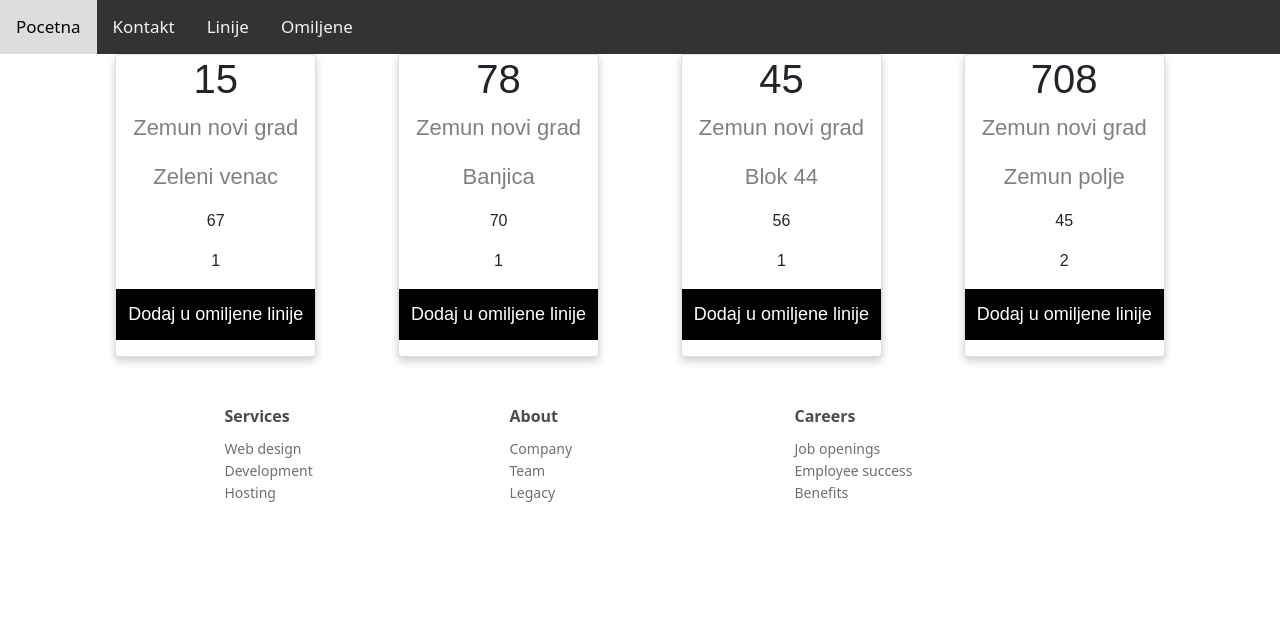
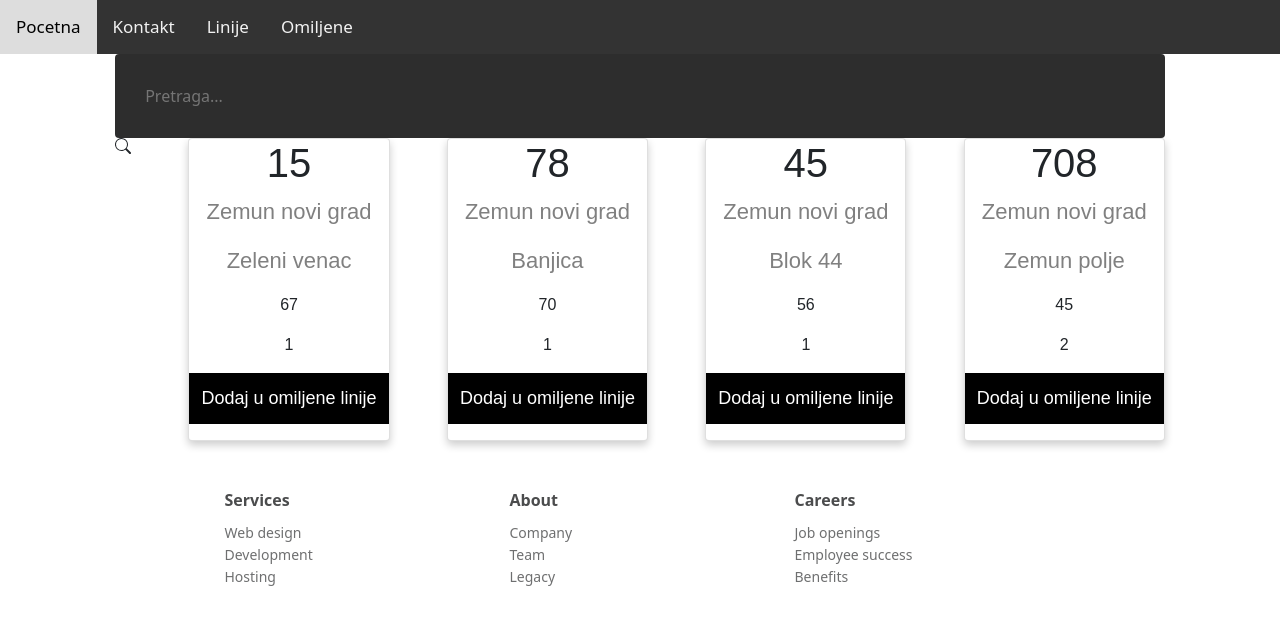
Before and after one commit to 9bobo4/gspReact, a React (Create React App) app: page /linije in a window 1280 px wide. Shown: the top 624 px of the page. Built offline with nearby package versions, Linux system fonts and the light colour scheme.

Commit message:
omoguceno pretrazivanje linija po pocetnoj ili krajnoj stanici

```diff
--- a/package.json
+++ b/package.json
@@ -10,6 +10,7 @@
     "react": "^18.1.0",
     "react-bootstrap": "^2.4.0",
     "react-dom": "^18.1.0",
+    "react-icons": "^4.4.0",
     "react-router-dom": "^6.3.0",
     "react-scripts": "5.0.1",
     "web-vitals": "^2.1.4"
--- a/src/App.js
+++ b/src/App.js
@@ -80,8 +80,6 @@ function izbaciIzOmiljenih(id){
 
 
 
-
-
   return (
 
 
--- a/src/komponente/Linije.jsx
+++ b/src/komponente/Linije.jsx
@@ -1,13 +1,26 @@
 import React from 'react'
 import LinijeKartica from './LinijeKartica';
+import {BsSearch} from "react-icons/bs"
+import { useState } from "react";
+function Linije({linije,dodajOmiljenu}) {
+    const [searchTerm, setSearchTerm] = useState('');
+    function handleInput(e){
+        setSearchTerm(e.target.value.toLowerCase() );
+        console.log(e.target.value);
+      }
 
-function Linije({linije,dodajOmiljenu}) {
 
   return (
+
     <div className='sveLinije'>
-      {linije.map((l)=>(<LinijeKartica key={l.id} linija={l} dodajOmiljenu={dodajOmiljenu} mod={1} ></LinijeKartica>))}
-
-
+    <input type="text" placeholder='Pretraga...' onChange={handleInput}></input>  <BsSearch />
+    {searchTerm=='' ?
+        linije.map((l)=>(<LinijeKartica key={l.id} linija={l} dodajOmiljenu={dodajOmiljenu} mod={1} ></LinijeKartica>))
+        :
+        linije
+        .filter((l)=> (l.pocetnaStanica.toLowerCase().includes(searchTerm) || l.krajnjaStanica.toLowerCase().includes(searchTerm)) )
+        .map((l)=>(<LinijeKartica key={l.id} linija={l} dodajOmiljenu={dodajOmiljenu} mod={1} ></LinijeKartica>))
+    }
     </div>
   );
 }
```
Also changed, not shown: 1 other file (tests, documents, lock files or other folders).
